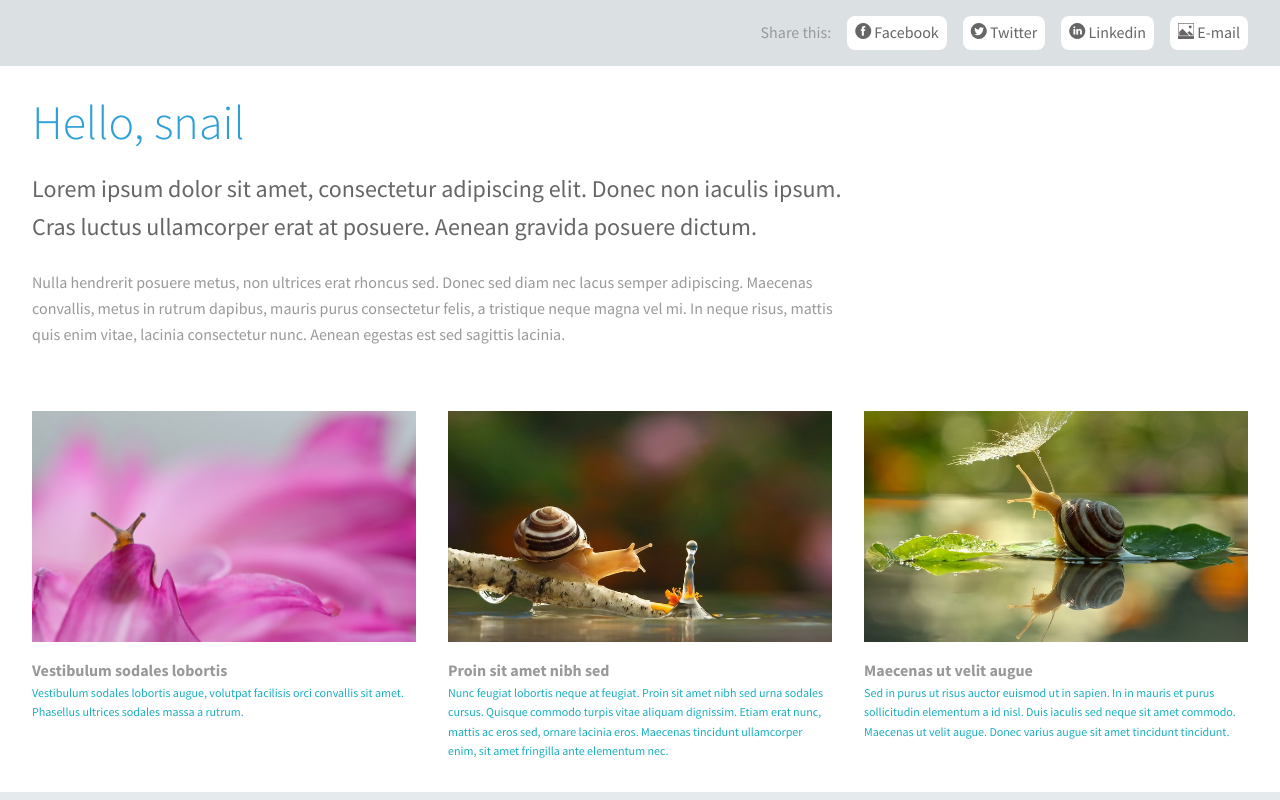
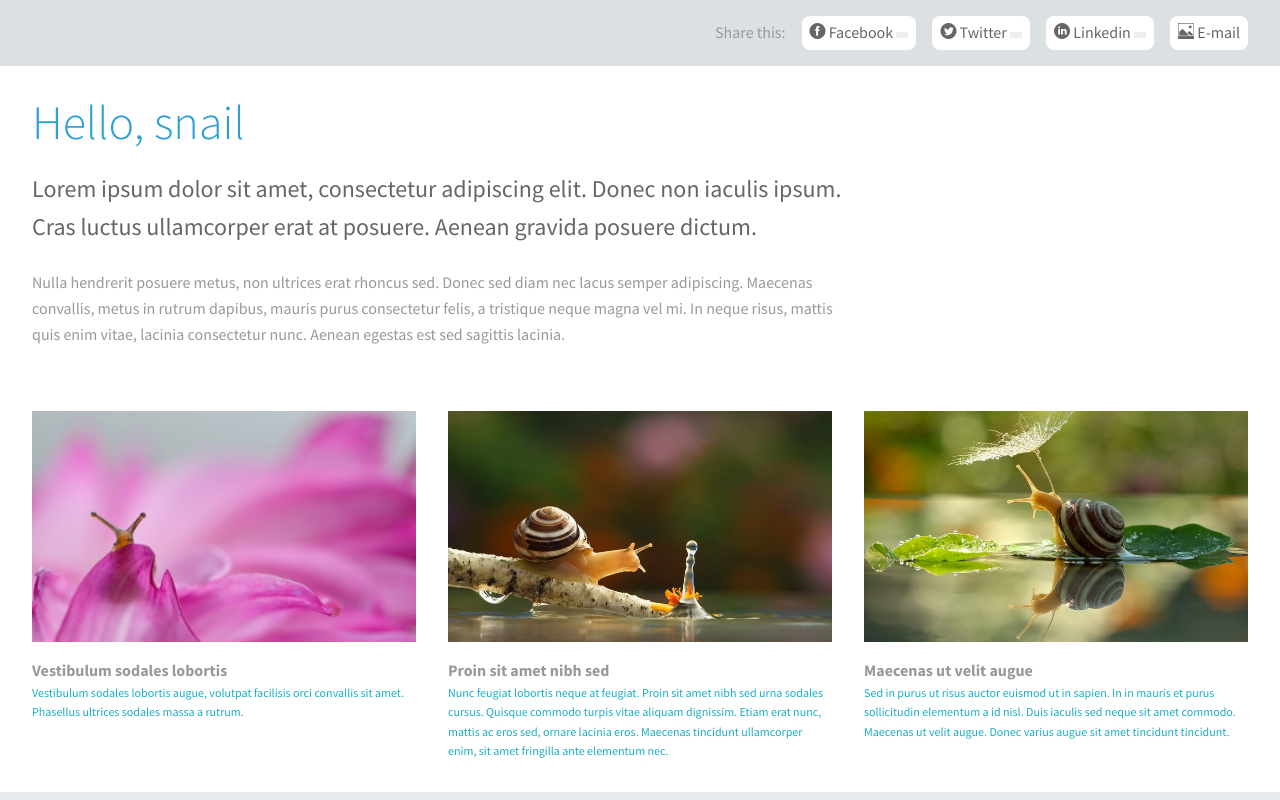
Before and after one commit to calamitoso/socialmedia, a plain HTML site: page index.html in a window 1280 px wide. Drawn offline with Linux system fonts and the light colour scheme.

Commit message:
Added social media icon stats

```diff
--- a/css/socialmedia.css
+++ b/css/socialmedia.css
@@ -120,3 +120,10 @@ p, li{
 .share a:hover{
     background-color: #ffc;
 }
+
+.social-media-count{
+    display: inline-block;
+    background-color: #eee;
+    padding: .25em .5em;
+    font-size: 75%;
+}
--- a/index.html
+++ b/index.html
@@ -13,10 +13,10 @@
 
         <script src="js/vendor/modernizr.js"></script>
 
-        <meta property="og:title"       content="This is the OG title" />
+        <meta property="og:title"       content="Social media (OG tag)" />
         <meta property="og:type"        content="website" />
         <meta property="og:url"         content="http://calamitoso.github.io/socialmedia" />
-        <meta property="og:description" content="This is the OG description" />
+        <meta property="og:description" content="Praesent ut pharetra nunc, a consectetur erat. Sed arcu purus, ultricies at felis in, ultrices commodo massa. Donec bibendum dui eu erat semper cursus ac et tellus. Morbi condimentum fringilla commodo. Sed blandit adipiscing odio, quis hendrerit magna pretium eu. Cras ut ipsum neque. Suspendisse interdum in mi nec ullamcorper." />
         <meta property="og:image"       content="http://calamitoso.github.io/socialmedia/img/01.jpg" />
     </head>
     <body>
@@ -26,10 +26,10 @@
                 <div class="wrapper bg-shade share clearfix">
                     <ul class="inline-list margin-0 padding-0"><!--
                         --><li class="hide-for-small">Share this:</li><!--
-                        --><li><a href="https://www.facebook.com/sharer/sharer.php?u=http%3A%2F%2Fcalamitoso.github.io%2Fsocialmedia%2F"><span class="icon-facebook"></span> <span class="hide-for-small">Facebook</span></a></li><!--
-                        --><li><a href="https://twitter.com/intent/tweet?url=http%3A%2F%2Fcalamitoso.github.io%2Fsocialmedia%2F"><span class="icon-twitter"></span> <span class="hide-for-small">Twitter</span></a></li><!--
-                        --><li><a href="http://www.linkedin.com/shareArticle?mini=true&amp;url=http%3A%2F%2Fcalamitoso.github.io%2Fsocialmedia%2F"><span class="icon-linkedin"></span> <span class="hide-for-small">Linkedin</span></a></li><!--
-                        --><li><a href="#"><span class="icon-image"></span> <span class="hide-for-small">E-mail</span></a></li><!--
+                        --><li><a id="fb" href="#"><span class="icon-facebook"></span> <span class="hide-for-small">Facebook</span> <span class="social-media-count"></span></a></li><!--
+                        --><li><a id="tw" href="#"><span class="icon-twitter"></span> <span class="hide-for-small">Twitter</span> <span class="social-media-count"></span></a></li><!--
+                        --><li><a id="li" href="#"><span class="icon-linkedin"></span> <span class="hide-for-small">Linkedin</span> <span class="social-media-count"></span></a></li><!--
+                        --><li><a id="em" href="#"><span class="icon-image"></span> <span class="hide-for-small">E-mail</span></a></li><!--
                     --></ul>
                 </div>
             </div>
@@ -44,11 +44,6 @@
                 </div>
             </div>
         </div>
-
-        <script src="//platform.linkedin.com/in.js" type="text/javascript">
-  lang: en_US
-</script>
-<script type="IN/Share" data-url="http://calamitoso.github.io/socialmedia/" data-counter="top"></script>
 
         <div class="row">
             <div class="panels clearfix">
@@ -89,5 +84,7 @@
     <script>
       $(document).foundation();
     </script>
+    <script src="js/socialmedia.js"></script>
+
   </body>
 </html>
--- /dev/null
+++ b/js/socialmedia.js
@@ -0,0 +1,98 @@
+/* global socialmedia, jQuery, $ */
+
+window.socialmedia = window.socialmedia || {};
+
+(socialmedia.ui = function($){
+
+    'use strict';
+
+    //private members
+    var _ns      = socialmedia.ui || {},
+        _services = ['fb', 'tw', 'li'];
+
+    //app initialization module
+    (function(){
+
+        //expose app init
+        _ns.init = function(options){
+
+            console.log(_services);
+
+            var i = 0,
+                l = _services.length,
+                target,
+                url = 'http://calamitoso.github.io/socialmedia/',
+                encodedUrl = encodeURIComponent(url),
+                statsUrl,
+                ajax = {
+                    'collection' : [],
+                    'fn': {
+                        'donefb' : function( data, textStatus, jqXHR ){
+                            console.log('+++ done fb', data, textStatus, jqXHR );
+                            $('#fb').find('.social-media-count').html(data[0].share_count);
+                        },
+                        'donetw' : function( data, textStatus, jqXHR ){
+                            // console.log('+++ done tw', data, textStatus, jqXHR );
+                            $('#tw').find('.social-media-count').html(data.count);
+                        },
+                        'doneli' : function( data, textStatus, jqXHR ){
+                            // console.log('+++ done li', data, textStatus, jqXHR );
+                            $('#li').find('.social-media-count').html(data.count);
+                        },
+                        'fail' : function(){
+                            console.log('--- fail', this);
+                        },
+                        'always' : function(){
+                        }
+                    }
+                };
+
+            for(;i < l; i++ ){
+
+                target = $('#' + _services[i]);
+
+                switch(_services[i]){
+                    case 'fb':
+                        target.attr('href', 'https://www.facebook.com/sharer/sharer.php?u='+ encodedUrl);
+                        statsUrl = 'https://api.facebook.com/method/links.getStats?urls=' + encodedUrl + '&format=json';
+                        break;
+
+                    case 'tw':
+                        target.attr('href', 'https://twitter.com/intent/tweet?url='+ encodedUrl);
+                        statsUrl = 'http://urls.api.twitter.com/1/urls/count.json?url=' + encodedUrl;
+                        break;
+
+                    case 'li':
+                        target.attr('href', 'http://www.linkedin.com/shareArticle?mini=true&amp;url='+ encodedUrl);
+                        statsUrl = 'https://www.linkedin.com/countserv/count/share?url=' + encodedUrl;
+
+                        break;
+                }
+
+                console.log(statsUrl);
+
+                ajax.collection.push(
+                    $.ajax( statsUrl, { dataType: 'jsonp' } )
+                        .done(ajax.fn['done' + _services[i]])
+                        .fail(ajax.fn.fail)
+                        .always(ajax.fn.always)
+                );
+            }
+
+            // window.myAjax = ajax;
+
+            //unregister init function after first use
+            delete socialmedia.ui.init;
+        };
+
+    }());
+
+    return _ns;
+
+}(jQuery));
+
+
+$(function() {
+    'use strict';
+    socialmedia.ui.init({});
+});
```
